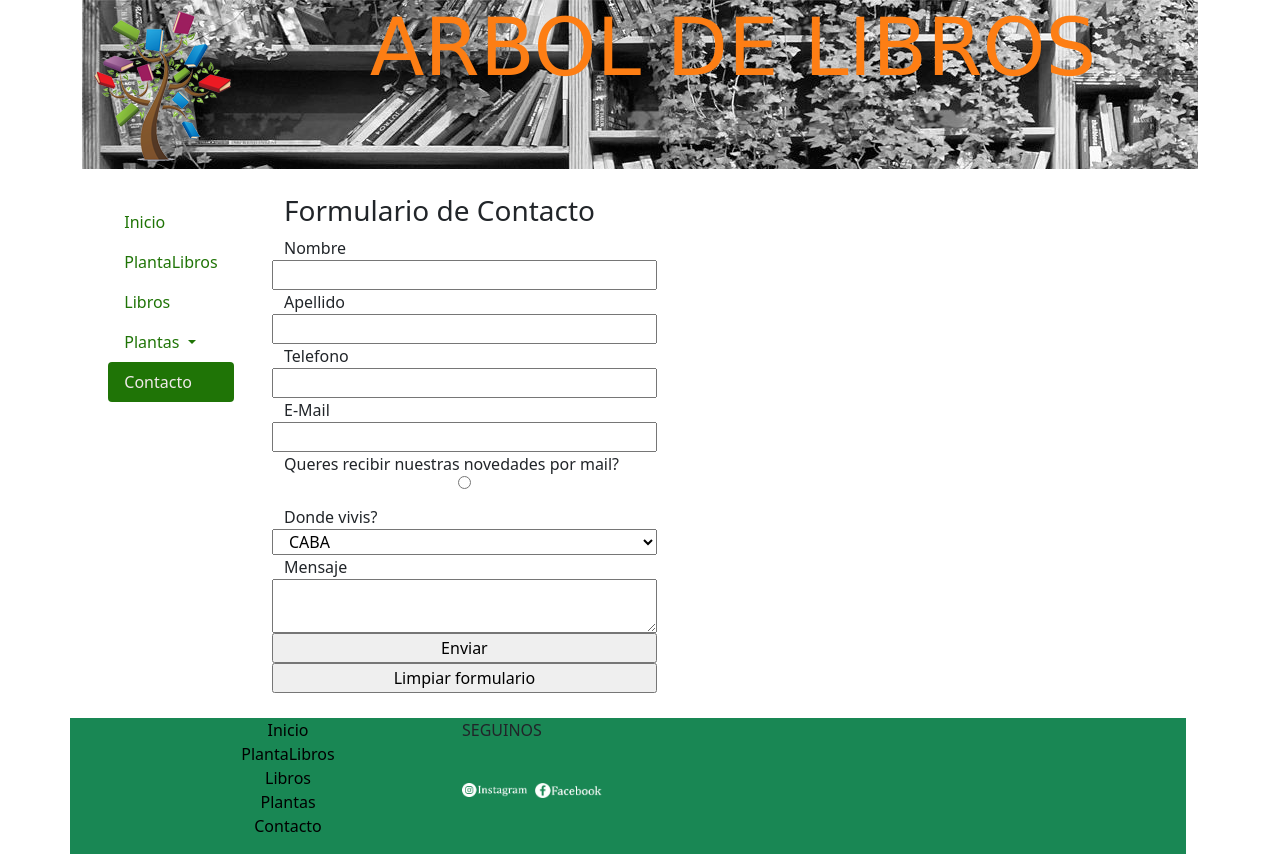
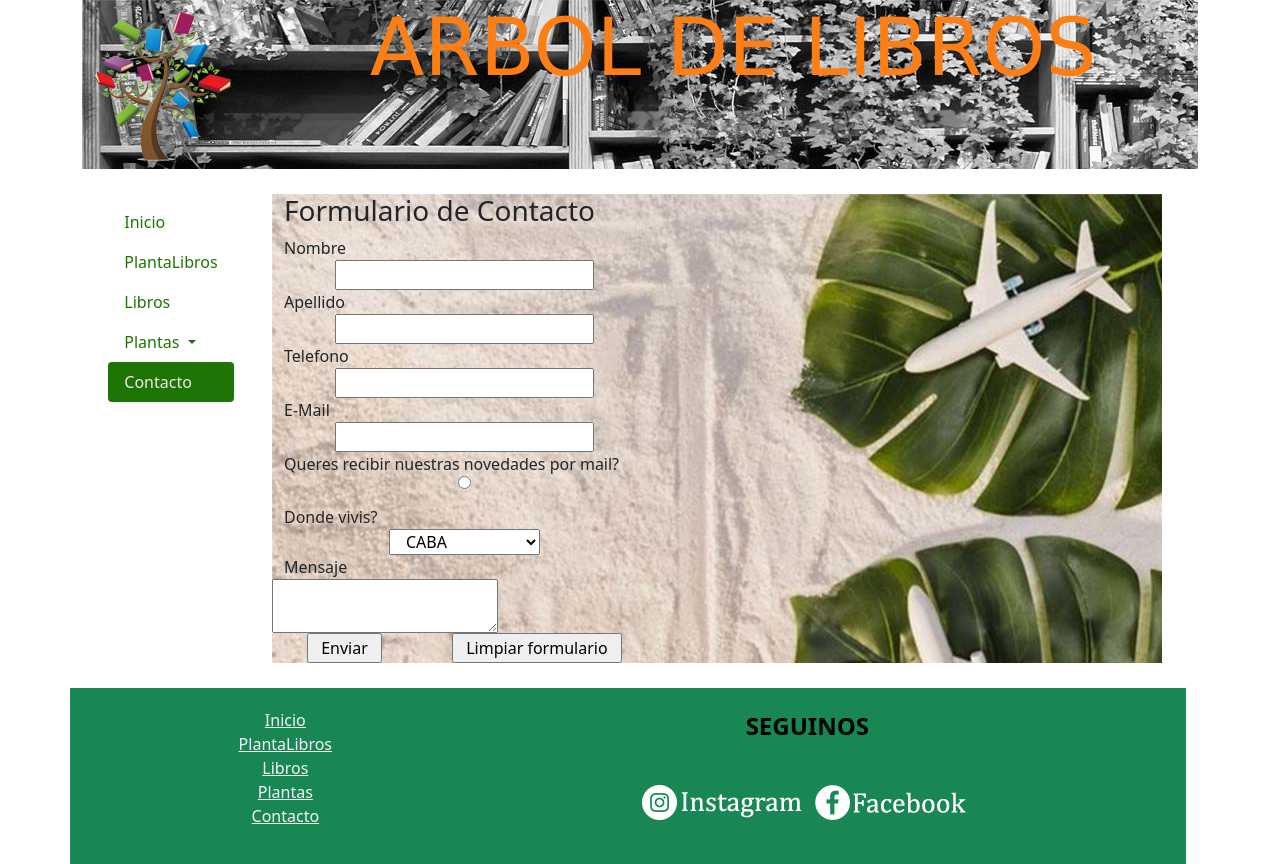
Before and after one commit to juanbako/ArbolDeLibros, a website: page contacto.html in a window 1280 px wide. Drawn offline with Linux system fonts and the light colour scheme; a web font is replaced by a local one.

Commit message:
cambios pre 4ta entrega - falta arreglar index y buscador plantaLibros

```diff
--- a/scss/estilos.scss
+++ b/scss/estilos.scss
@@ -15,20 +15,27 @@
 
 /*-------FOOTER-------*/
 footer {
-    div {
-        a {
-            color: black;
-            text-decoration: none;
-        }
+    color: white;
+    text-decoration: none;
+
+    p {
+        color: black;
+        font-weight: bold;
+        font-size: 1.5rem;
     }
+}
+
+.footer__redes {
+    text-align: center;
 }
 
 #footer--margin {
     margin-top: 25px;
+    padding: 20px;
 }
 
 .footer__logo {
-    width: 10%;
+    width: auto;
     align-items: center;
     justify-content: center;
     margin-top: 25px;
@@ -149,7 +156,7 @@ select {
 
 /*-------LIBROS-------*/
 .libros {
-    padding: auto;
+    padding: 10px;
 }
 
 #libros__buscador {
@@ -179,6 +186,17 @@ input {
 
 .libros__cards--margin {
     margin: 15px;
+}
+
+/*-------CONTACTO-------*/
+.contacto {
+    background-image: url(../imagenes/contacto.jpg);
+}
+
+.contacto__formulario {
+    input, select, textarea {
+        width: fit-content;
+    }
 }
 
 /*-------MEDIA QUERIES-------*/
```
Also changed, not shown: css/estilos.css.
